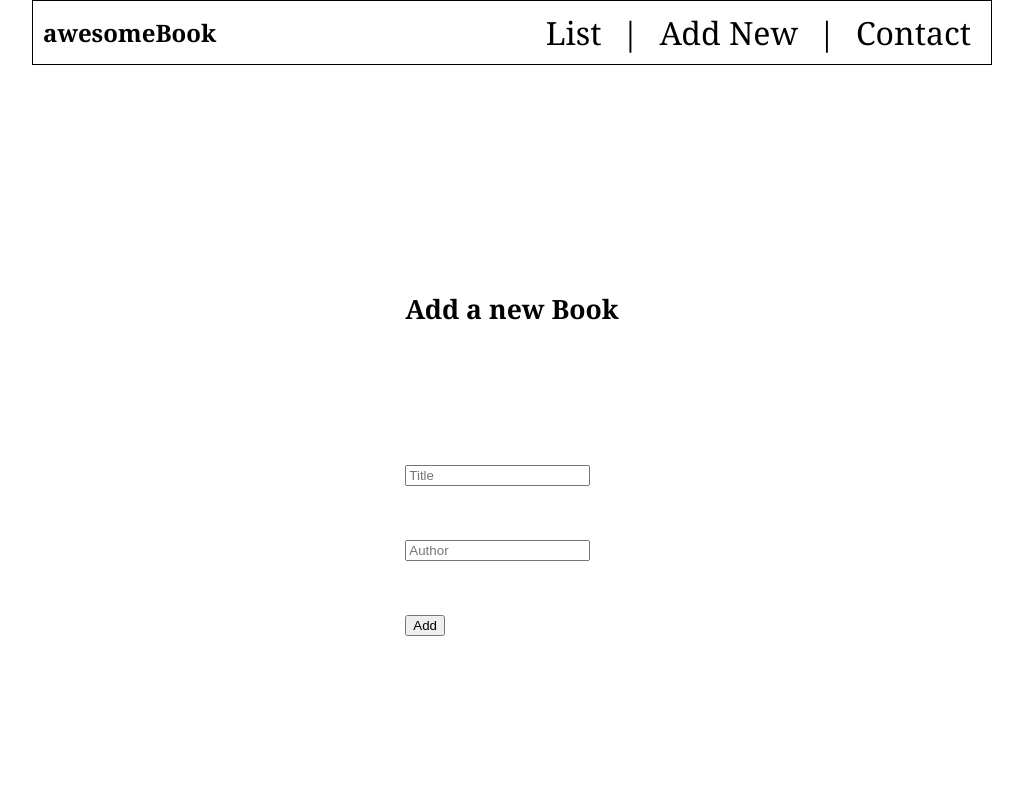
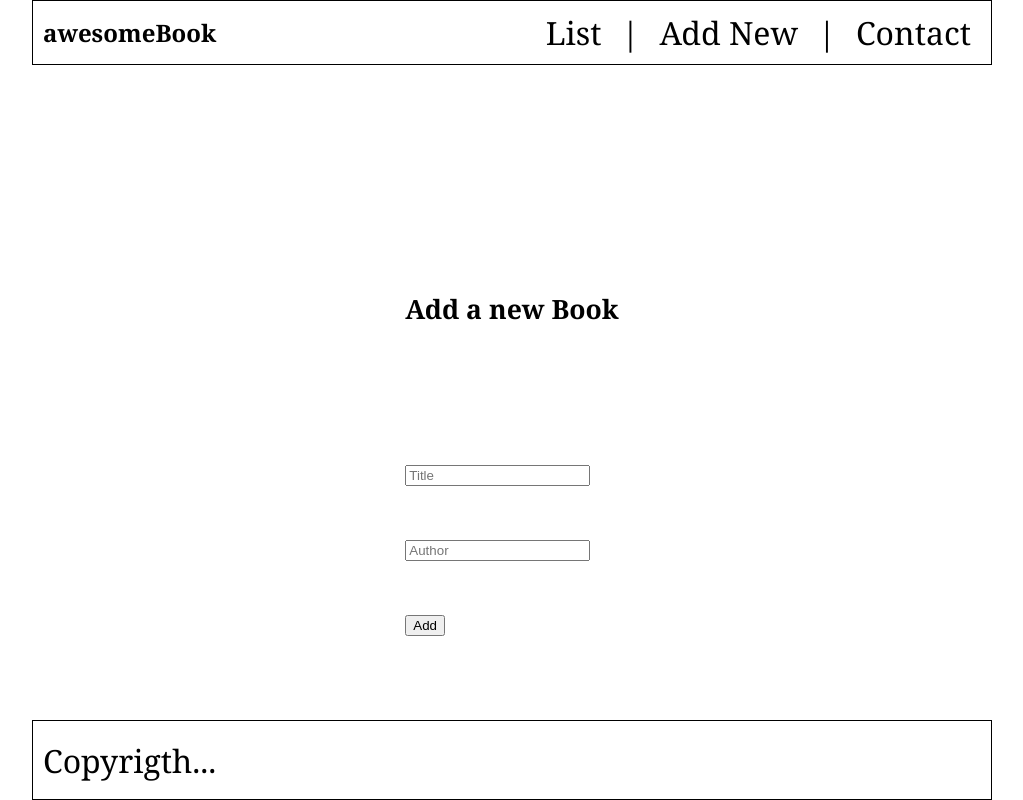
Before and after one commit to beyk/awesomebook4, a plain HTML site: page index.html in a window 1280 px wide. Shown: the whole page, without its empty margins (128-1151 px from the left). Drawn offline with Linux system fonts and the light colour scheme.

Commit message:
Add footer

```diff
--- a/index.html
+++ b/index.html
@@ -101,3 +101,8 @@
 <script src="./index.js"></script>
 
 </body>
+<footer>
+
+    <p>Copyrigth...</p>
+
+</footer>
--- a/style.css
+++ b/style.css
@@ -94,3 +94,20 @@ nav {
 .menu ul li a:hover {
   color: rgb(79, 67, 240);
 }
+
+footer {
+  display: flex;
+  justify-content: space-between;
+  align-items: center;
+  color: black;
+  padding: 10px;
+  position: fixed;
+  bottom: 0;
+  z-index: 1;
+  height: 10%;
+  width: 100%;
+  max-width: 960px;
+  margin: 0 auto;
+  box-sizing: border-box;
+  border: 1px solid black;
+}
```
